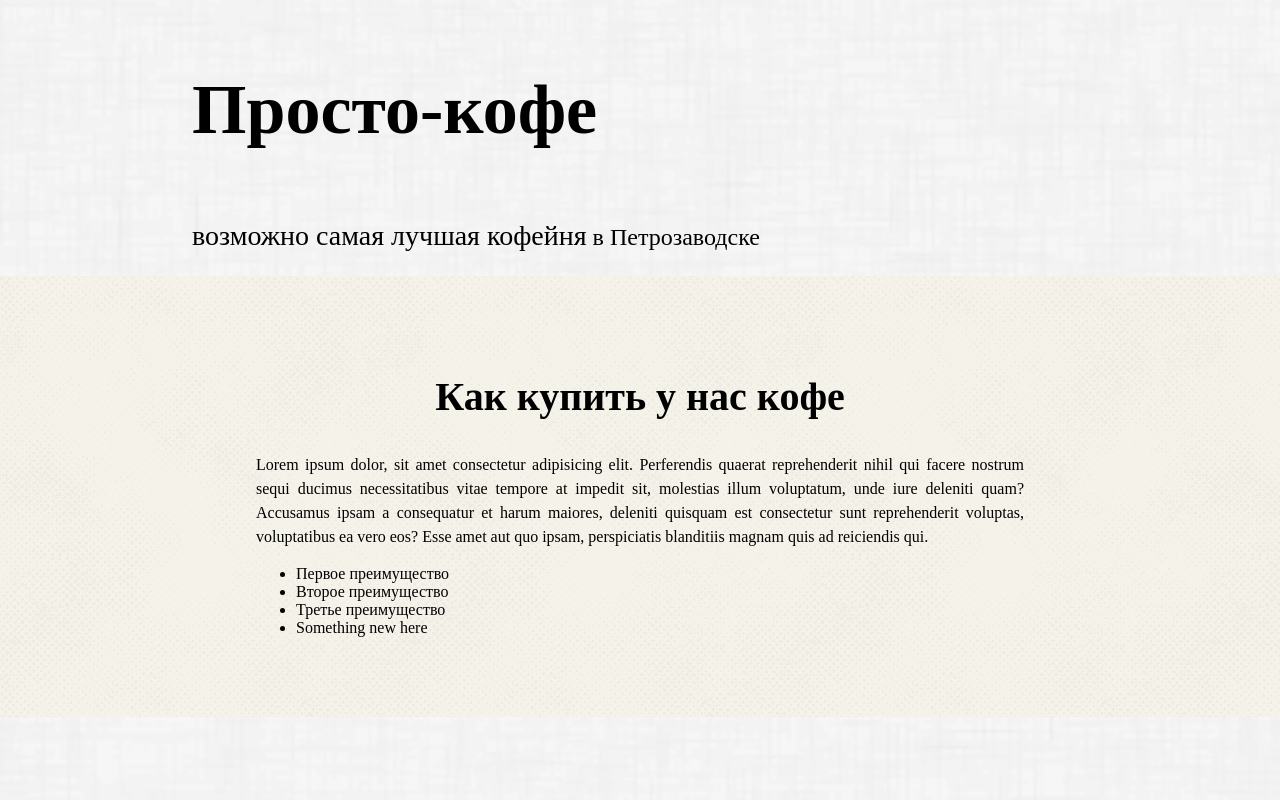
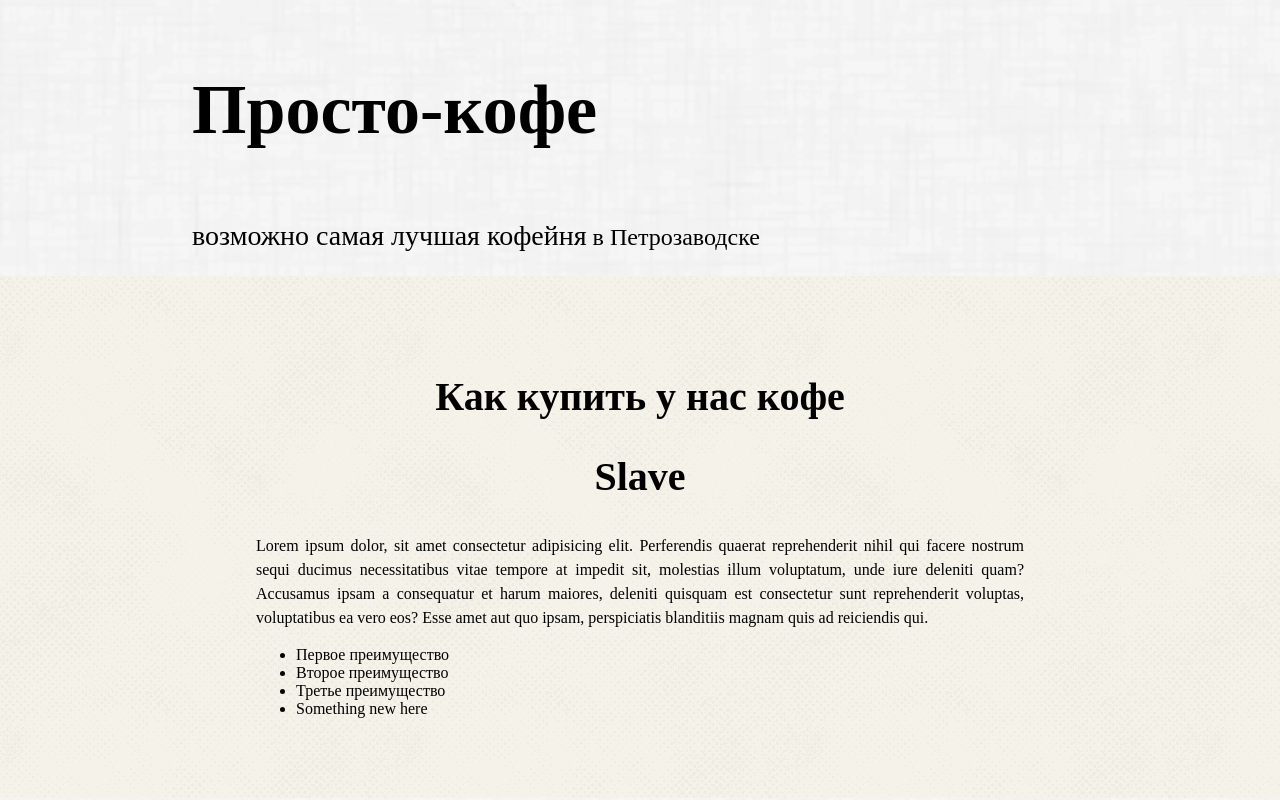
Before and after one commit to qwe-ai/For_8_lesson, a plain HTML site: page index.html in a window 1280 px wide. Shown: the top 800 px of the page. Drawn offline with Linux system fonts and the light colour scheme.

Commit message:
add slave

```diff
--- a/index.html
+++ b/index.html
@@ -84,6 +84,7 @@
    <section class="two">
       <article>
          <h2>Как купить у нас кофе</h2>
+         <h2>Slave</h2>
          <p>Lorem ipsum dolor, sit amet consectetur adipisicing elit. Perferendis quaerat reprehenderit nihil qui facere nostrum sequi ducimus necessitatibus vitae tempore at impedit sit, molestias illum voluptatum, unde iure deleniti quam?
          Accusamus ipsam a consequatur et harum maiores, deleniti quisquam est consectetur sunt reprehenderit voluptas, voluptatibus ea vero eos? Esse amet aut quo ipsam, perspiciatis blanditiis magnam quis ad reiciendis qui.</p>
          <ul>
```
